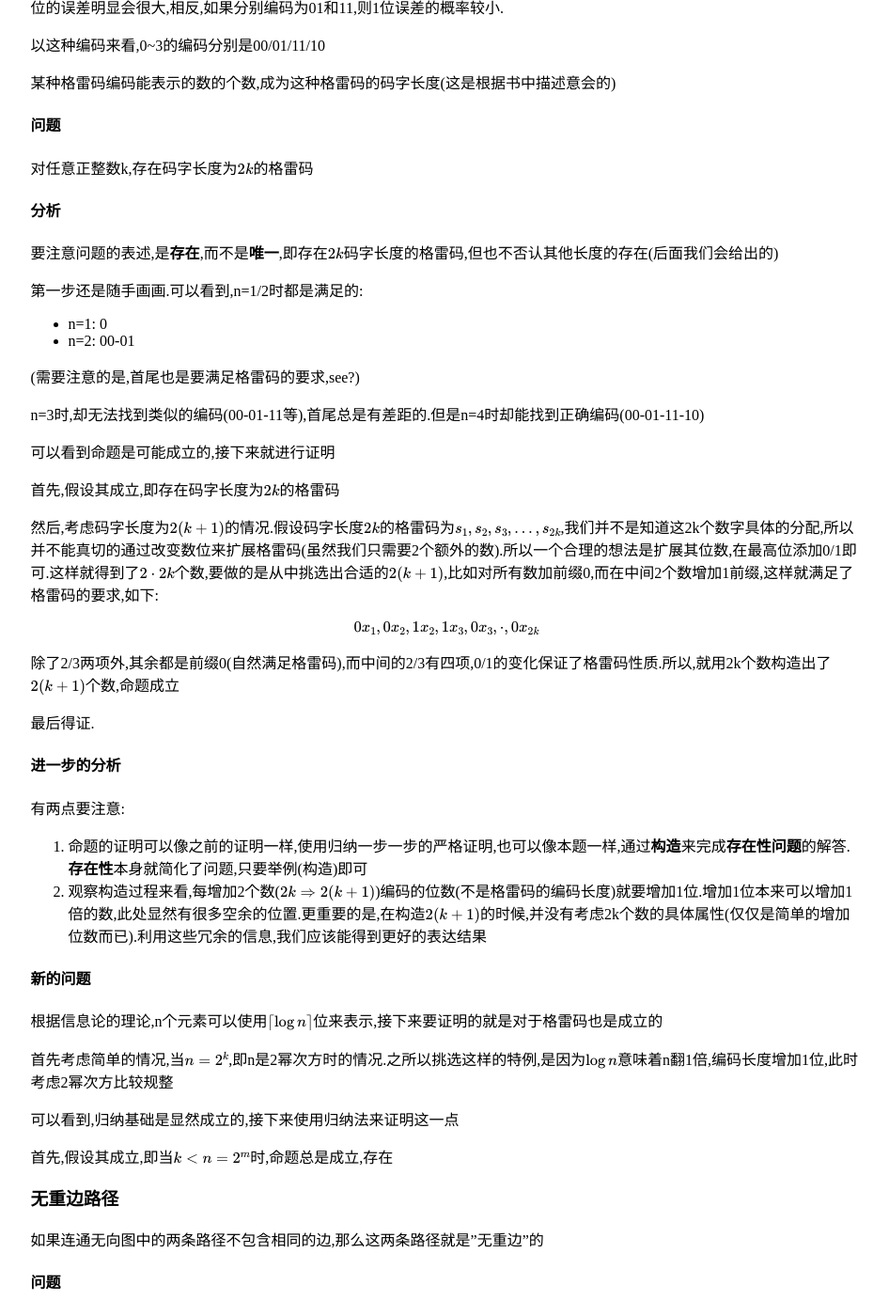
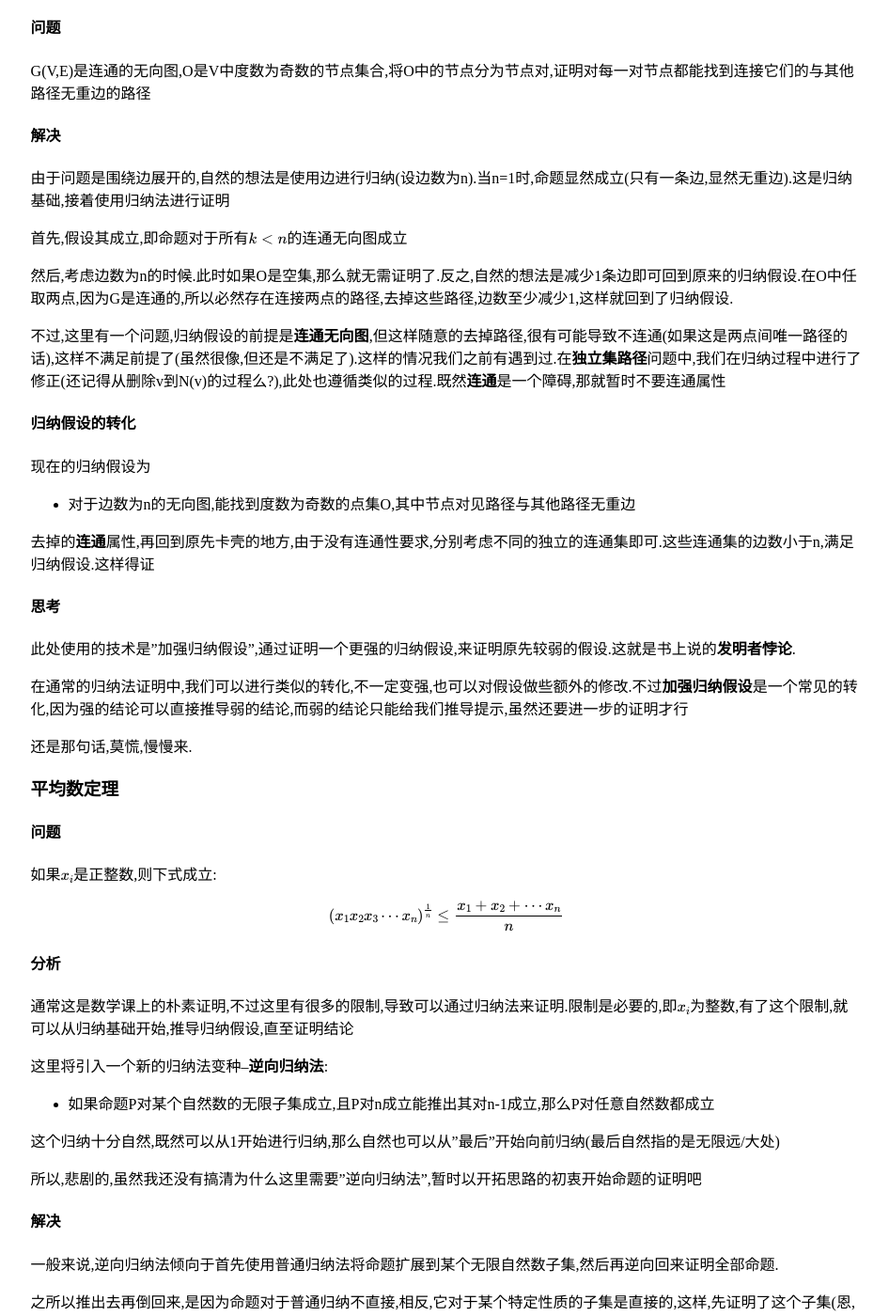
Before and after one commit to LelouchHe/lelouchhe.github.com, a Jekyll site: the page built from _posts/algorithm/2013-07-20-manber_3.md, in a window 1280 px wide and 1400 px high, scrolled down 1165 px. Shown: the whole window at 94% size, without its empty margins (165-1111 px from the left). Built offline with Jekyll 4.4.1, drawn with Linux system fonts in a browser that asks for light colours; Markdown is read by kramdown in place of the engine named in the settings; formulas are drawn with MathJax 3; some of the changed text lies outside the part shown.

Commit message:
delete some

```diff
--- a/_posts/algorithm/2013-07-20-manber_3.md
+++ b/_posts/algorithm/2013-07-20-manber_3.md
@@ -39,62 +39,6 @@ tag: induction
 这里用到的技术可以说是**加强归纳法**,即利用之前的所有case,而不仅仅是n-1这个单一的临近假设.
 
 书上没有这么详细的说明为什么要删除N(v),我这里写的是我自己的想法,如果有错,还请包涵(不过我觉得大致如此的),同时,也可以看到,从$k = n - 1$到$k < n$的转变并不很难,只要我们瞄准一个方向,是可以一步一步的得到正确的结果.
-
-### 格雷码
-
-格雷码是一种特殊的编码,相邻编码仅差1位.特殊性来源于减少通信错误率,比如1和2的二进制分别为01和10,相差2位,在传输中3位的误差明显会很大,相反,如果分别编码为01和11,则1位误差的概率较小.
-
-以这种编码来看,0~3的编码分别是00/01/11/10
-
-某种格雷码编码能表示的数的个数,成为这种格雷码的码字长度(这是根据书中描述意会的)
-
-#### 问题
-
-对任意正整数k,存在码字长度为$2 k$的格雷码
-
-#### 分析
-
-要注意问题的表述,是**存在**,而不是**唯一**,即存在$2 k$码字长度的格雷码,但也不否认其他长度的存在(后面我们会给出的)
-
-第一步还是随手画画.可以看到,n=1/2时都是满足的:
-
-* n=1: 0
-* n=2: 00-01
-
-(需要注意的是,首尾也是要满足格雷码的要求,see?)
-
-n=3时,却无法找到类似的编码(00-01-11等),首尾总是有差距的.但是n=4时却能找到正确编码(00-01-11-10)
-
-可以看到命题是可能成立的,接下来就进行证明
-
-首先,假设其成立,即存在码字长度为$2 k$的格雷码
-
-然后,考虑码字长度为$2 (k + 1)$的情况.假设码字长度$2 k$的格雷码为$s _ 1, s _ 2, s _ 3, \dots, s _ {2 k}$,我们并不是知道这2k个数字具体的分配,所以并不能真切的通过改变数位来扩展格雷码(虽然我们只需要2个额外的数).所以一个合理的想法是扩展其位数,在最高位添加0/1即可.这样就得到了$2 \cdot 2 k$个数,要做的是从中挑选出合适的$2 (k + 1)$,比如对所有数加前缀0,而在中间2个数增加1前缀,这样就满足了格雷码的要求,如下:
-
-$$
-0 x _ 1, 0 x _ 2, 1 x _ 2, 1 x _ 3, 0 x _ 3, \cdot, 0 x _ {2 k}
-$$
-
-除了2/3两项外,其余都是前缀0(自然满足格雷码),而中间的2/3有四项,0/1的变化保证了格雷码性质.所以,就用2k个数构造出了$2 (k + 1)$个数,命题成立
-
-最后得证.
-
-#### 进一步的分析
-
-有两点要注意:
-
-1. 命题的证明可以像之前的证明一样,使用归纳一步一步的严格证明,也可以像本题一样,通过**构造**来完成**存在性问题**的解答.**存在性**本身就简化了问题,只要举例(构造)即可
-2. 观察构造过程来看,每增加2个数($2 k \Rightarrow 2 (k + 1)$)编码的位数(不是格雷码的编码长度)就要增加1位.增加1位本来可以增加1倍的数,此处显然有很多空余的位置.更重要的是,在构造$2 (k + 1)$的时候,并没有考虑2k个数的具体属性(仅仅是简单的增加位数而已).利用这些冗余的信息,我们应该能得到更好的表达结果
-
-#### 新的问题
-
-根据信息论的理论,n个元素可以使用$ \lceil \log n \rceil $位来表示,接下来要证明的就是对于格雷码也是成立的
-
-首先考虑简单的情况,当$n = 2 ^ k$,即n是2幂次方时的情况.之所以挑选这样的特例,是因为$\log n$意味着n翻1倍,编码长度增加1位,此时考虑2幂次方比较规整
-
-可以看到,归纳基础是显然成立的,接下来使用归纳法来证明这一点
-
-首先,假设其成立,即当$k < n = 2 ^ m$时,命题总是成立,存在
 
 ### 无重边路径
 
@@ -214,10 +158,6 @@ $$
 
 这提示了我们,在解决问题时,如果不能全局搞定,就可以按照部分性质来一步一步的吃掉,明白了么?
 
-#### 进制转换
-
-这个问题较简单,我们有时间后续
-
 ## 常见错误
 
 总结下这些有趣的题目,有几个容易错误的点需要指出
```
